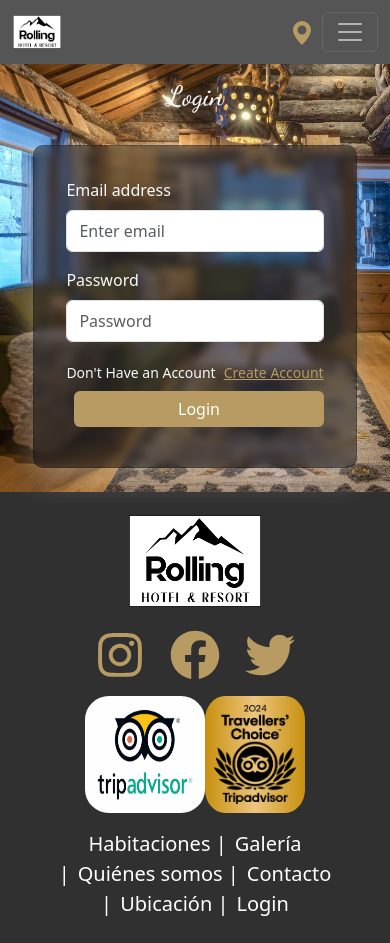
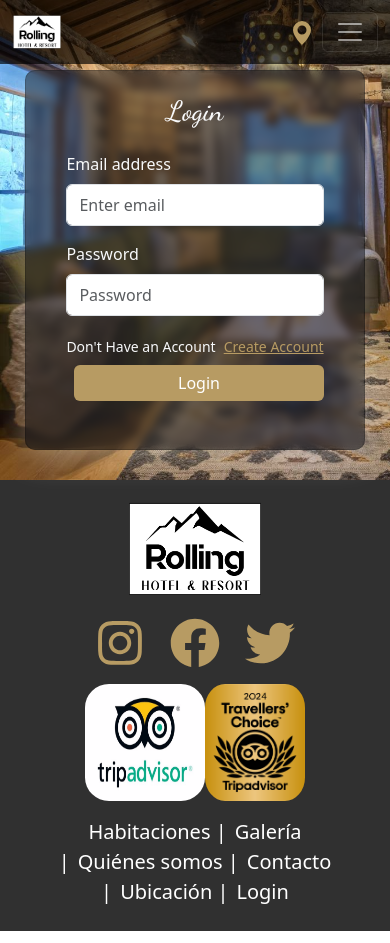
Before and after one commit to CosmeNicolas/ProyectoHotelFrontEnd, a React (Vite) app: page /login in a window 390 px wide. Built offline with nearby package versions, Linux system fonts and the light colour scheme.

Commit message:
agregue margin a la card de login y cambie el titulo de login, colocandolo dentro de la card

```diff
--- a/src/Administrador.css
+++ b/src/Administrador.css
@@ -41,7 +41,6 @@ font-family: "Dancing Script", cursive;
 }
 /*! login estilos */
 .fondo-login{
-    margin-top: 55px ;
     flex-grow: 1;
     background-image: url('./assets/living3.jpg');
     background-size: cover;
@@ -53,7 +52,8 @@ font-family: "Dancing Script", cursive;
     backdrop-filter: blur(4px);
     -webkit-backdrop-filter: blur(4px);
     border-radius: 10px;
-
+    margin-top: 70px;
+    margin-bottom: 30px;
   }
 
   .boton-login{
@@ -68,15 +68,3 @@ font-family: "Dancing Script", cursive;
 .fuente-login{
     font-family: "Dancing Script", cursive;
 }
-
-  @media screen and (max-width: 767px) {
-    .fondo-login{
-        margin-top: 64px ;
-    }
-  }
-
-  @media all and (min-width: 768px) and (max-width: 991px){
-    .fondo-login{
-        margin-top: 64px ;
-    }
-  }
--- a/src/components/pages/Login.jsx
+++ b/src/components/pages/Login.jsx
@@ -25,10 +25,9 @@ const onSubmit = (usuario)=>{
   return (
     <>
       <section className="fondo-login ">
-        <h1 className="fuente-login text-center  text-light mt-3">Login</h1>
-
         <div className="d-flex justify-content-center ">
-          <Card className="container-login  p-3 my-4  d-flex flex-column align-content-center justify-content-center">
+          <Card className="container-login p-4  d-flex flex-column align-content-center justify-content-center">
+        <h1 className="fuente-login text-center  text-light ">Login</h1>
             <Form className="p-3" onSubmit={handleSubmit(onSubmit)}>
               {/* email */}
               <Form.Group
```
